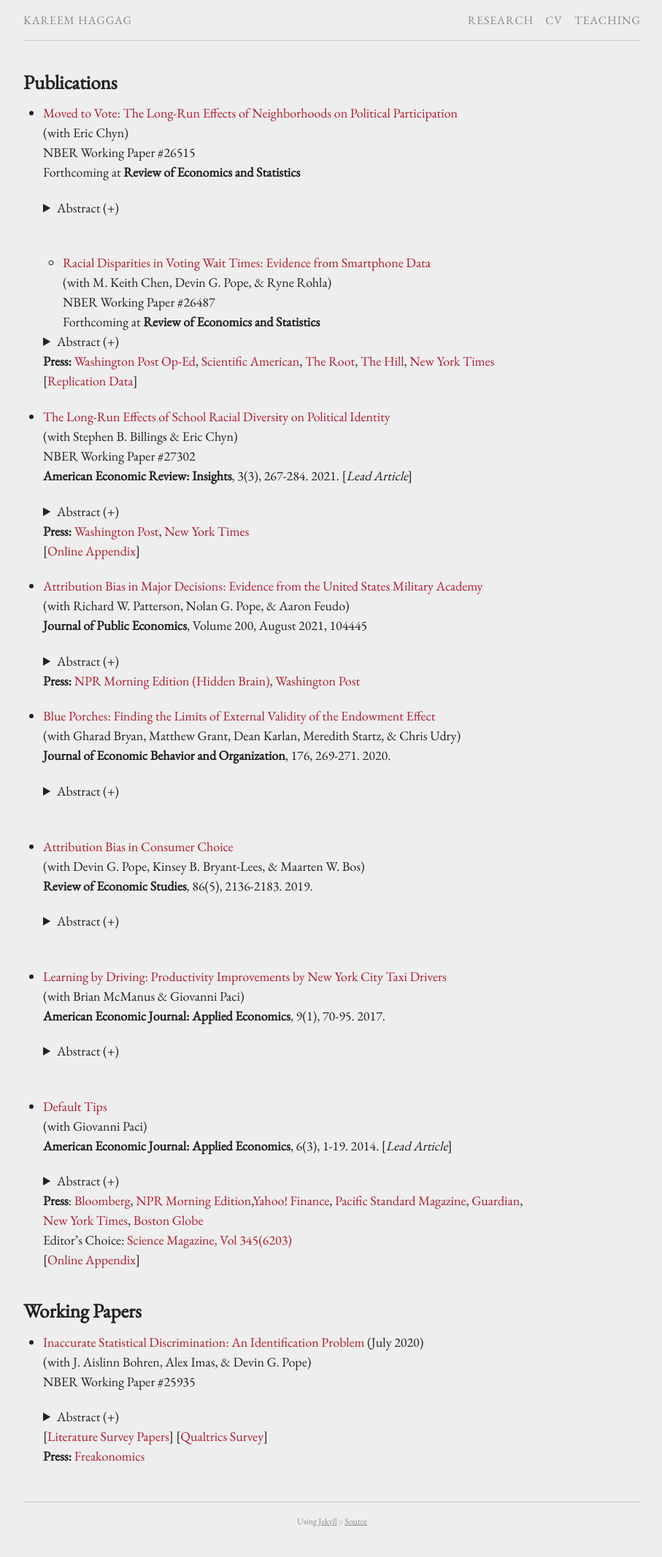
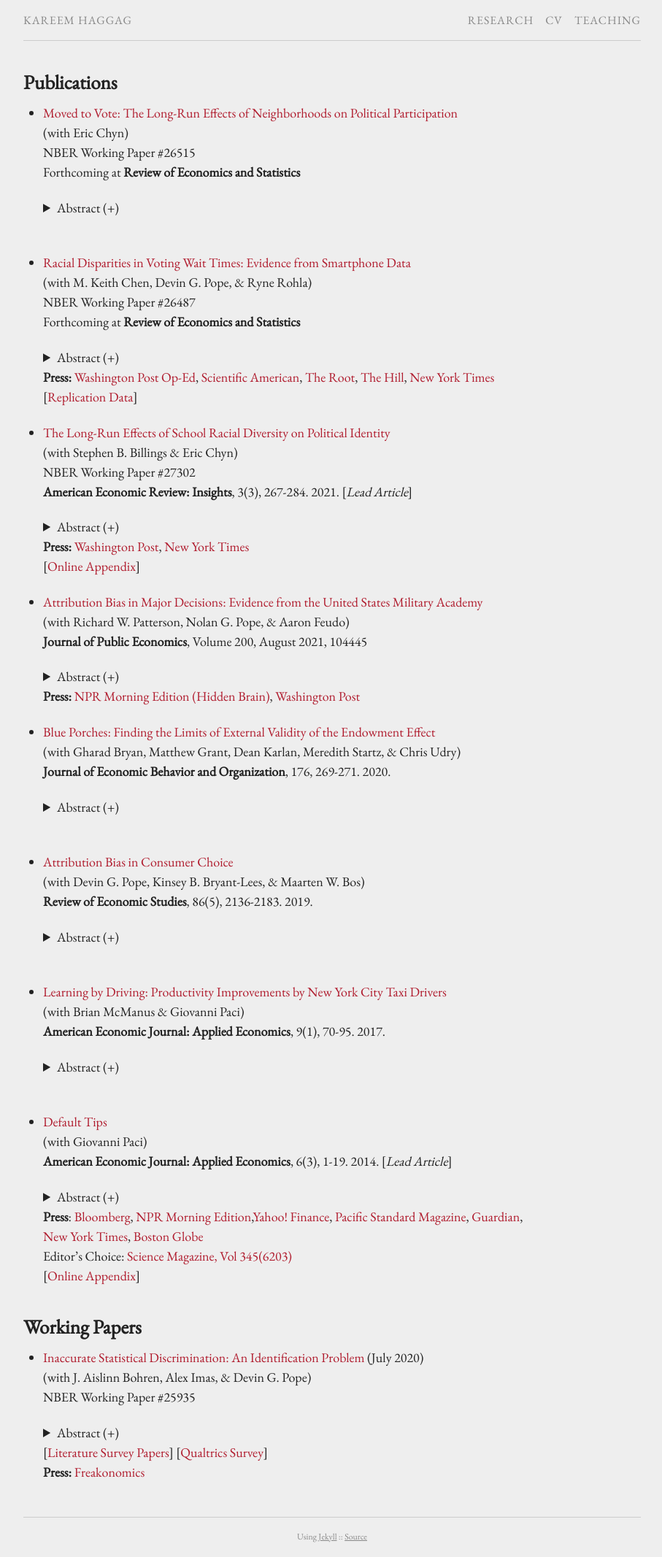
Before and after one commit to kareemhaggag/kareemhaggag.github.io, a Jekyll site: the page built from research.md, in a window 1280 px wide. Shown: the whole page at 73% size, without its empty margins (185-1092 px from the left). Built offline with Jekyll 4.4.1, drawn with Linux system fonts in a browser that asks for light colours; our own code applies the rules of GitHub Pages for plain Markdown files; before the commit the page ends 2111 px from its top, so only the background shows below that.

Commit message:
Update research page

```diff
--- a/research.md
+++ b/research.md
@@ -14,10 +14,11 @@
 
    <details><summary> Abstract (+) </summary>
 
-   <blockquote><p align="left"> How does one's childhood neighborhood shape political engagement later in life? We study voting rates of children who were displaced by public housing demolitions and moved to higher opportunity areas using housing vouchers. Those displaced during childhood had 11\% (2pp) higher participation in the 2016 Presidential election and were 10\% (2.9pp) more likely to vote in any general election. We argue that the results are unlikely to be driven by changes in incarceration or parental outcomes, but rather by political socialization or improvements in education and earnings. These results suggest that housing assistance programs may reduce inequality in political participation. </p> </blockquote>
+   <blockquote><p align="left"> How does one's childhood neighborhood shape political engagement later in life? We study voting rates of children who were displaced by public housing demolitions and moved to higher opportunity areas using housing vouchers. Those displaced during childhood had 11% (2pp) higher participation in the 2016 Presidential election and were 10% (2.9pp) more likely to vote in any general election. We argue that the results are unlikely to be driven by changes in incarceration or parental outcomes, but rather by political socialization or improvements in education and earnings. These results suggest that housing assistance programs may reduce inequality in political participation.<br></p> </blockquote>
    </details> <br />
 
-   * [Racial Disparities in Voting Wait Times: Evidence from Smartphone Data](/f/Racial_Disparities_in_Voting_Wait_Times.pdf) <br />
+
+ * [Racial Disparities in Voting Wait Times: Evidence from Smartphone Data](/f/Racial_Disparities_in_Voting_Wait_Times.pdf) <br />
   (with M. Keith Chen, Devin G. Pope, & Ryne Rohla)<br />
   NBER Working Paper #26487<br />
   Forthcoming at **Review of Economics and Statistics**
```
